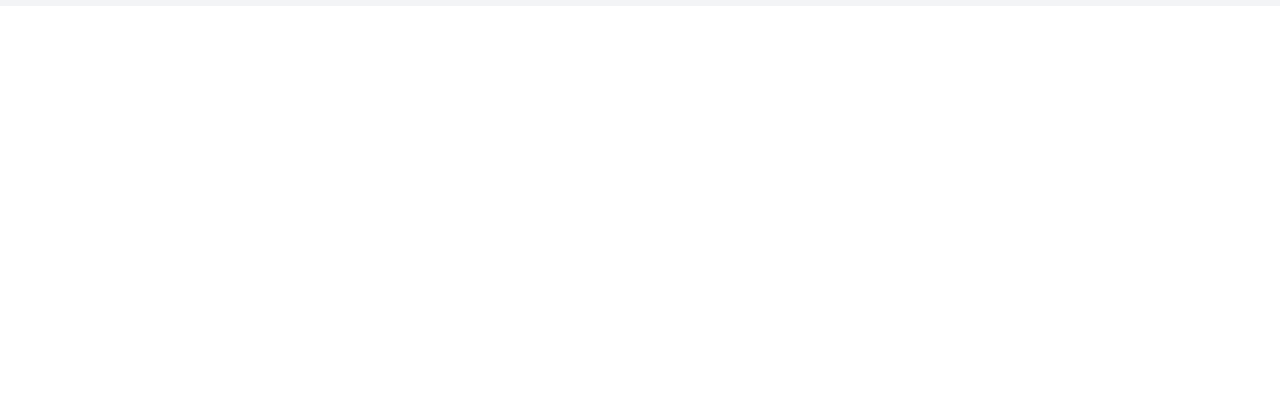
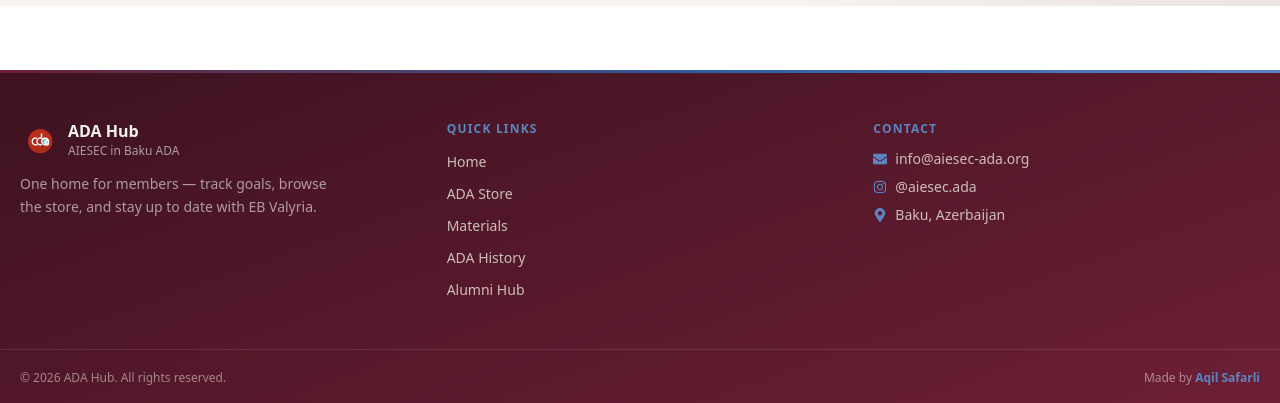
Before and after one commit to aqillous/ADA_HUB_FRONTEND, a React (Create React App) app: page / in a window 1280 px wide. Shown: the part 1401-1804 px from the top of the page. Before the commit the page ends 1407 px from the top, so only its background shows below. Built offline with nearby package versions, Linux system fonts and the light colour scheme; no server answers.

Commit message:
Background fix

```diff
--- a/src/App.js
+++ b/src/App.js
@@ -27,12 +27,14 @@
 import { authFetch } from "./utils/AuthFetch";
 import VPsPage from "./admin/VPsPage";
 import API_BASE_URL from "./config";
+import Footer from "./components/Footer";
 
 function MainLayout({ children, user, setUser }) {
   return (
     <>
       <NavBar user={user} setUser={setUser} />
       <div>{children}</div>
+      <Footer />
     </>
   );
 }
--- a/src/LoginPage.js
+++ b/src/LoginPage.js
@@ -58,11 +58,18 @@
   };
 
   return (
-    <div className="mt-[-8px] min-h-screen w-full flex justify-center items-center bg-blue-300 overflow-hidden px-4">
-      <div className="w-full max-w-[550px]">
-        <div className="bg-white rounded-xl border-2 border-white py-8 px-6">
+    <div className="min-h-screen w-full flex justify-center items-center bg-auth-glow overflow-hidden px-4 relative">
+      {/* Subtle dot texture over the gradient for depth */}
+      <div
+        className="absolute inset-0 bg-dot-grid bg-grid opacity-[0.08] pointer-events-none"
+        style={{ filter: "invert(1)" }}
+        aria-hidden="true"
+      />
+
+      <div className="relative w-full max-w-[550px]">
+        <div className="bg-cream-50/95 backdrop-blur-sm rounded-2xl border border-white/40 shadow-2xl py-8 px-6">
           <div className="flex justify-center mt-4 text-2xl">
-            <h2 className="font-lato font-bold">Login</h2>
+            <h2 className="font-lato font-bold text-wine-950">Login</h2>
           </div>
           <div className="flex justify-center text-gray-500 mt-1 text-sm">
             <p>Enter your credentials to access your account</p>
@@ -73,26 +80,29 @@
               value={email}
               onChange={(e) => setEmail(e.target.value)}
               placeholder="Email"
-              className={`h-14 w-full mt-6 p-2 rounded ${error ? "border-2 border-red-500 animate-shake" : "border border-gray-300"}`}
+              className={`h-14 w-full mt-6 p-2 rounded-lg ${error ? "border-2 border-red-500 animate-shake" : "border border-gray-300"}`}
             />
             <input
               type="password"
               value={password}
               onChange={(e) => setPassword(e.target.value)}
               placeholder="Password"
-              className={`h-14 w-full mt-6 p-2 rounded ${error ? "border-2 border-red-500 animate-shake_r" : "border border-gray-300"}`}
+              className={`h-14 w-full mt-6 p-2 rounded-lg ${error ? "border-2 border-red-500 animate-shake_r" : "border border-gray-300"}`}
             />
             <button
               onClick={handleLogin}
-              className="h-14 w-full bg-blue-500 text-white p-2 rounded mt-6"
+              className="h-14 w-full bg-brand-700 hover:bg-wine-950 transition-colors text-white p-2 rounded-lg mt-6 font-semibold shadow-lg shadow-brand-700/20"
             >
               Login
             </button>
           </div>
         </div>
-        <div className="flex justify-center items-center mt-2">
+        <div className="flex justify-center items-center mt-3 text-cream-50">
           You don't have account?{" "}
-          <Link to="/register" className="text-blue-800 ml-1">
+          <Link
+            to="/register"
+            className="text-brand-400 ml-1 font-medium hover:text-cream-50 transition-colors"
+          >
             Register
           </Link>
         </div>
--- a/src/RegisterPage.js
+++ b/src/RegisterPage.js
@@ -66,11 +66,18 @@
   };
 
   return (
-    <div className="mt-[-8px] min-h-screen w-full flex justify-center items-center bg-blue-300 overflow-hidden px-4">
-      <div className="w-full max-w-[550px]">
-        <div className="bg-white rounded-xl border-2 border-white py-8 px-6">
+    <div className="min-h-screen w-full flex justify-center items-center bg-auth-glow overflow-hidden px-4 relative">
+      {/* Subtle dot texture over the gradient for depth */}
+      <div
+        className="absolute inset-0 bg-dot-grid bg-grid opacity-[0.08] pointer-events-none"
+        style={{ filter: "invert(1)" }}
+        aria-hidden="true"
+      />
+
+      <div className="relative w-full max-w-[550px]">
+        <div className="bg-cream-50/95 backdrop-blur-sm rounded-2xl border border-white/40 shadow-2xl py-8 px-6">
           <div className="flex justify-center items-center mt-4 text-2xl">
-            <h2 className="font-lato font-bold">Register</h2>
+            <h2 className="font-lato font-bold text-wine-950">Register</h2>
           </div>
           <div className="flex justify-center text-gray-500 mt-1 text-sm">
             <p>Enter your credentials to create new account</p>
@@ -81,33 +88,36 @@
               value={email}
               onChange={(e) => setEmail(e.target.value)}
               placeholder="Email"
-              className={`h-14 w-full mt-6 p-2 rounded ${emailError ? "border-2 border-red-500 animate-shake_r" : "border border-gray-300"}`}
+              className={`h-14 w-full mt-6 p-2 rounded-lg ${emailError ? "border-2 border-red-500 animate-shake_r" : "border border-gray-300"}`}
             />
             <input
               type="password"
               value={password}
               onChange={(e) => setPassword(e.target.value)}
               placeholder="Password"
-              className={`h-14 w-full mt-6 p-2 rounded ${error ? "border-2 border-red-500 animate-shake_r" : "border border-gray-300"}`}
+              className={`h-14 w-full mt-6 p-2 rounded-lg ${error ? "border-2 border-red-500 animate-shake_r" : "border border-gray-300"}`}
             />
             <input
               type="password"
               value={passwordCheck}
               onChange={(e) => setPasswordCheck(e.target.value)}
               placeholder="Re-Enter Password"
-              className={`h-14 w-full mt-6 p-2 rounded ${error ? "border-2 border-red-500 animate-shake" : "border border-gray-300"}`}
+              className={`h-14 w-full mt-6 p-2 rounded-lg ${error ? "border-2 border-red-500 animate-shake" : "border border-gray-300"}`}
             />
             <button
               onClick={handleRegister}
-              className="h-14 w-full bg-blue-500 text-white p-2 rounded mt-6"
+              className="h-14 w-full bg-brand-700 hover:bg-wine-950 transition-colors text-white p-2 rounded-lg mt-6 font-semibold shadow-lg shadow-brand-700/20"
             >
               Register
             </button>
           </div>
         </div>
-        <div className="flex justify-center items-center mt-2">
+        <div className="flex justify-center items-center mt-3 text-cream-50">
           You have account?{" "}
-          <Link to="/login" className="text-blue-800 ml-1">
+          <Link
+            to="/login"
+            className="text-brand-400 ml-1 font-medium hover:text-cream-50 transition-colors"
+          >
             Login
           </Link>
         </div>
--- /dev/null
+++ b/src/components/Footer.js
@@ -0,0 +1,113 @@
+import { Link } from "react-router-dom";
+import { FaEnvelope, FaInstagram, FaMapMarkerAlt } from "react-icons/fa";
+import Logo from "../assets/Logo.png";
+
+const links = [
+  { name: "Home", href: "/" },
+  { name: "ADA Store", href: "/ada-store" },
+  { name: "Materials", href: "/materials" },
+  { name: "ADA History", href: "/ada-history" },
+  { name: "Alumni Hub", href: "/alumni-hub" },
+];
+
+export default function Footer() {
+  return (
+    <footer
+      className="relative mt-16 text-[#F7F4F0]"
+      style={{
+        background: "linear-gradient(160deg, #3D1220 0%, #6E1F35 100%)",
+      }}
+    >
+      {/* Signature hairline — wine to blue, ties EB maroon to the brand accent */}
+      <div
+        className="h-[3px] w-full"
+        style={{
+          background:
+            "linear-gradient(90deg, #6E1F35 0%, #2F5D9E 55%, #5B85C0 100%)",
+        }}
+      />
+
+      <div className="max-w-7xl mx-auto px-5 py-12 grid grid-cols-1 md:grid-cols-3 gap-10">
+        {/* Brand */}
+        <div className="flex flex-col gap-3">
+          <div className="flex items-center gap-2">
+            <img
+              src={Logo}
+              alt="ADA Hub"
+              className="h-10 w-10 object-contain"
+            />
+            <div>
+              <p className="font-bold text-base leading-none">ADA Hub</p>
+              <p className="text-xs text-[#F7F4F0]/60 mt-1">
+                AIESEC in Baku ADA
+              </p>
+            </div>
+          </div>
+          <p className="text-sm text-[#F7F4F0]/60 max-w-xs leading-relaxed">
+            One home for members — track goals, browse the store, and stay up to
+            date with EB Valyria.
+          </p>
+        </div>
+
+        {/* Quick links */}
+        <div className="flex flex-col gap-3">
+          <p className="text-xs font-semibold uppercase tracking-widest text-[#5B85C0]">
+            Quick links
+          </p>
+          <ul className="flex flex-col gap-2">
+            {links.map((item) => (
+              <li key={item.name}>
+                <Link
+                  to={item.href}
+                  className="text-sm text-[#F7F4F0]/75 hover:text-[#F7F4F0] transition-colors"
+                >
+                  {item.name}
+                </Link>
+              </li>
+            ))}
+          </ul>
+        </div>
+
+        {/* Contact */}
+        <div className="flex flex-col gap-3">
+          <p className="text-xs font-semibold uppercase tracking-widest text-[#5B85C0]">
+            Contact
+          </p>
+          <div className="flex flex-col gap-2 text-sm text-[#F7F4F0]/75">
+            <a
+              href="mailto:info@aiesec-ada.org"
+              className="flex items-center gap-2 hover:text-[#F7F4F0] transition-colors"
+            >
+              <FaEnvelope className="text-[#5B85C0]" />
+              info@aiesec-ada.org
+            </a>
+            <a
+              href="https://instagram.com"
+              target="_blank"
+              rel="noreferrer"
+              className="flex items-center gap-2 hover:text-[#F7F4F0] transition-colors"
+            >
+              <FaInstagram className="text-[#5B85C0]" />
+              @aiesec.ada
+            </a>
+            <span className="flex items-center gap-2">
+              <FaMapMarkerAlt className="text-[#5B85C0]" />
+              Baku, Azerbaijan
+            </span>
+          </div>
+        </div>
+      </div>
+
+      {/* Bottom bar */}
+      <div className="border-t border-[#F7F4F0]/10">
+        <div className="max-w-7xl mx-auto px-5 py-5 flex flex-col sm:flex-row items-center justify-between gap-2 text-xs text-[#F7F4F0]/50">
+          <p>© {new Date().getFullYear()} ADA Hub. All rights reserved.</p>
+          <p>
+            Made by{" "}
+            <span className="text-[#5B85C0] font-semibold">Aqil Safarli</span>
+          </p>
+        </div>
+      </div>
+    </footer>
+  );
+}
--- a/src/layouts/PageContainer.js
+++ b/src/layouts/PageContainer.js
@@ -1,7 +1,15 @@
 export default function PageContainer({ children }) {
   return (
-    <div className="min-h-screen bg-gray-100 p-4 md:p-6">
-      <div className="max-w-7xl mx-auto space-y-6">{children}</div>
+    <div className="relative min-h-screen bg-cream-50 bg-app-glow overflow-hidden">
+      {/* Faint dot-grid texture for depth — sits under everything */}
+      <div
+        className="absolute inset-0 bg-dot-grid bg-grid opacity-60 pointer-events-none"
+        aria-hidden="true"
+      />
+
+      <div className="relative p-4 md:p-6">
+        <div className="max-w-7xl mx-auto space-y-6">{children}</div>
+      </div>
     </div>
   );
 }
--- a/tailwind.config.js
+++ b/tailwind.config.js
@@ -5,6 +5,29 @@
     extend: {
       fontFamily: {
         lato: ["Lato", "sans-serif"],
+      },
+      colors: {
+        wine: {
+          950: "#3D1220",
+          800: "#6E1F35",
+        },
+        brand: {
+          700: "#2F5D9E",
+          400: "#5B85C0",
+        },
+        cream: {
+          50: "#F7F4F0",
+        },
+      },
+      backgroundImage: {
+        "app-glow":
+          "radial-gradient(ellipse 80% 60% at 8% -10%, rgba(47,93,158,0.10), transparent 60%), radial-gradient(ellipse 70% 60% at 100% 110%, rgba(110,31,53,0.10), transparent 60%)",
+        "auth-glow":
+          "radial-gradient(ellipse 90% 70% at 15% 0%, rgba(91,133,192,0.35), transparent 55%), radial-gradient(ellipse 80% 70% at 100% 100%, rgba(61,18,32,0.55), transparent 55%), linear-gradient(160deg, #3D1220 0%, #6E1F35 55%, #2F5D9E 130%)",
+        "dot-grid": "radial-gradient(rgba(61,18,32,0.06) 1px, transparent 1px)",
+      },
+      backgroundSize: {
+        grid: "22px 22px",
       },
     },
     animation: {
```
Also changed, not shown: all_frontend_files.txt.
